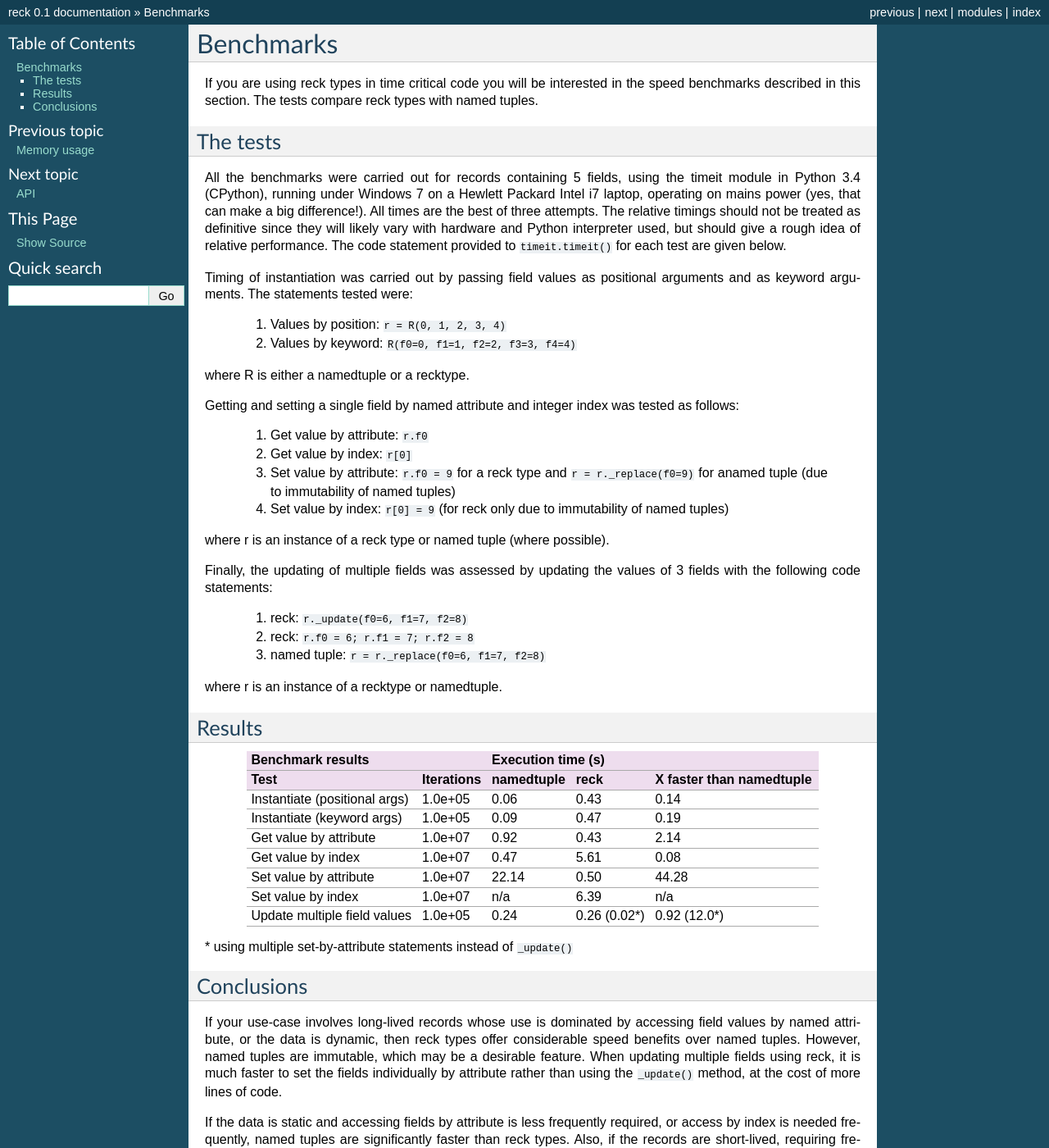
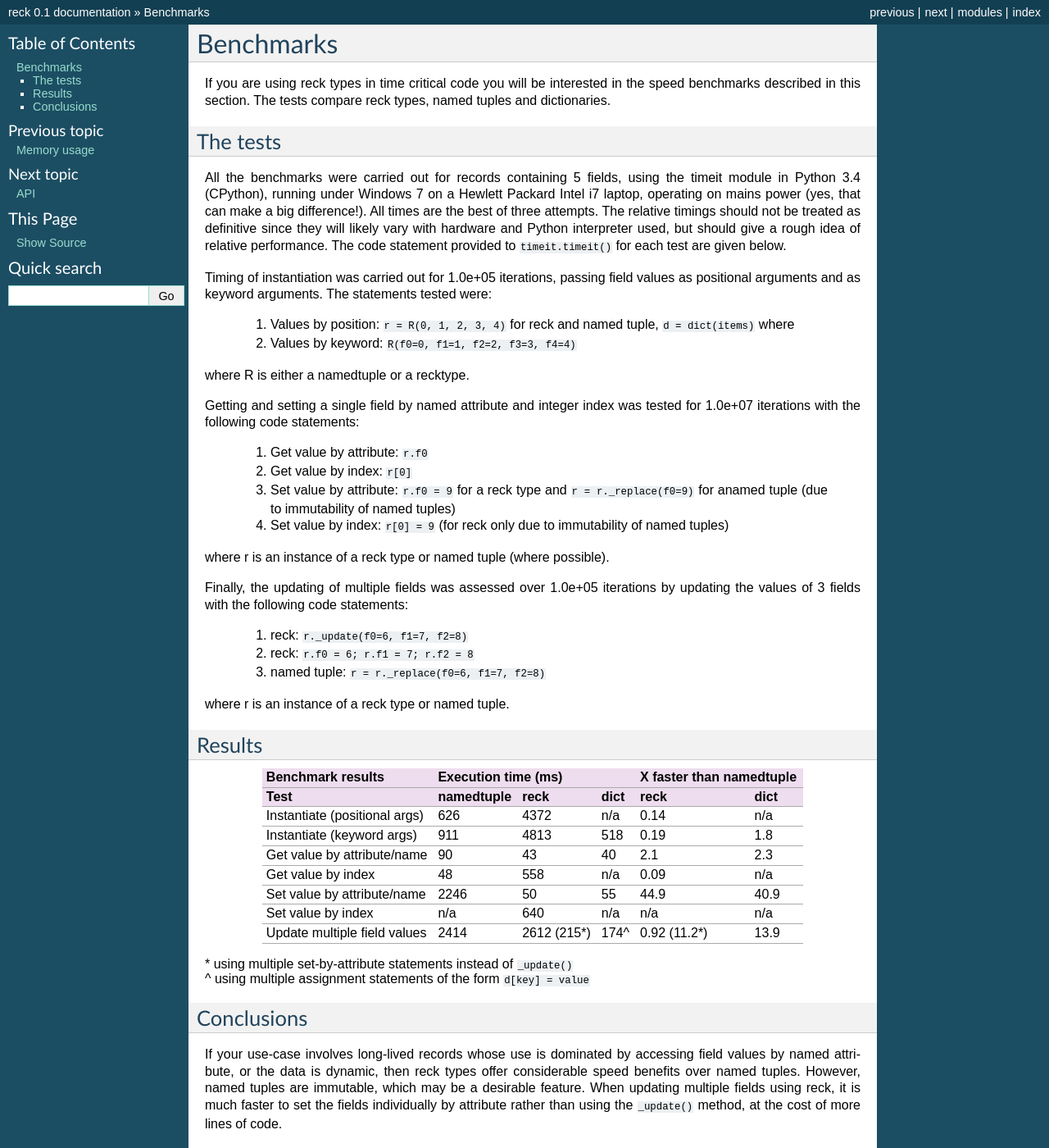
Before and after one commit to woodcrafty/reck, a Sphinx documentation site: the page built from docs/benchmarks.rst, in a window 1280 px wide and 1400 px high. Shown: the whole window at 82% size. Built offline with Sphinx 7.4.7, drawn with Linux system fonts in a browser that asks for light colours.

Commit message:
Added times for dict and converted units to milliseconds

```diff
--- a/docs/benchmarks.rst
+++ b/docs/benchmarks.rst
@@ -2,8 +2,8 @@
 Benchmarks
 ==========
 If you are using reck types in time critical code you will be interested in the
-speed benchmarks described in this section. The tests compare reck types
-with named tuples.
+speed benchmarks described in this section. The tests compare reck types, named
+tuples and dictionaries.
 
 The tests
 =========
@@ -16,16 +16,18 @@ hardware and Python interpreter used, but should give a rough idea of
 relative performance. The code statement provided to ``timeit.timeit()`` for
 each test are given below.
 
-Timing of instantiation was carried out by passing field values as positional
-arguments and as keyword arguments. The statements tested were:
+Timing of instantiation was carried out for 1.0e+05 iterations, passing field
+values as positional arguments and as keyword arguments. The statements tested
+were:
 
-    1. Values by position: ``r = R(0, 1, 2, 3, 4)``
+    1. Values by position: ``r = R(0, 1, 2, 3, 4)`` for reck and named tuple,
+       ``d = dict(items)`` where
     2. Values by keyword: ``R(f0=0, f1=1, f2=2, f3=3, f4=4)``
 
 where R is either a namedtuple or a recktype.
 
 Getting and setting a single field by named attribute and integer index was
-tested as follows:
+tested for 1.0e+07 iterations with the following code statements:
 
     1. Get value by attribute: ``r.f0``
     2. Get value by index: ``r[0]``
@@ -37,31 +39,32 @@ tested as follows:
 
 where r is an instance of a reck type or named tuple (where possible).
 
-Finally, the updating of multiple fields was assessed by updating the values
-of 3 fields with the following code statements:
+Finally, the updating of multiple fields was assessed over 1.0e+05 iterations
+by updating the values of 3 fields with the following code statements:
 
     1. reck: ``r._update(f0=6, f1=7, f2=8)``
     2. reck: ``r.f0 = 6; r.f1 = 7; r.f2 = 8``
     3. named tuple: ``r = r._replace(f0=6, f1=7, f2=8)``
 
-where r is an instance of a recktype or namedtuple.
+where r is an instance of a reck type or named tuple.
 
 Results
 =======
-=============================  ==========  ==========  ============  ========================
-Benchmark results                          Execution time (s)
------------------------------  ----------  ------------------------  ------------------------
-Test                           Iterations  namedtuple  reck          X faster than namedtuple
-=============================  ==========  ==========  ============  ========================
-Instantiate (positional args)  1.0e+05      0.06       0.43           0.14
-Instantiate (keyword args)     1.0e+05      0.09       0.47           0.19
-Get value by attribute         1.0e+07      0.92       0.43           2.14
-Get value by index             1.0e+07      0.47       5.61           0.08
-Set value by attribute         1.0e+07     22.14       0.50          44.28
-Set value by index             1.0e+07       n/a       6.39            n/a
-Update multiple field values   1.0e+05      0.24       0.26 (0.02*)   0.92 (12.0*)
-=============================  ==========  ==========  ============  ========================
+=============================  ==========  ===========  ====  =============  =========
+Benchmark results              Execution time (ms)            X faster than namedtuple
+-----------------------------  -----------------------------  ------------------------
+Test                           namedtuple  reck         dict  reck           dict
+=============================  ==========  ===========  ====  =============  =========
+Instantiate (positional args)   626        4372         n/a    0.14            n/a
+Instantiate (keyword args)      911        4813         518    0.19           1.8
+Get value by attribute/name      90          43          40    2.1            2.3
+Get value by index               48         558         n/a    0.09            n/a
+Set value by attribute/name    2246          50          55   44.9           40.9
+Set value by index              n/a         640         n/a     n/a            n/a
+Update multiple field values   2414        2612 (215*)  174^   0.92 (11.2*)  13.9
+=============================  ==========  ===========  ====  =============  =========
 | * using multiple set-by-attribute statements instead of ``_update()``
+| ^ using multiple assignment statements of the form ``d[key] = value``
 
 Conclusions
 ===========
```
